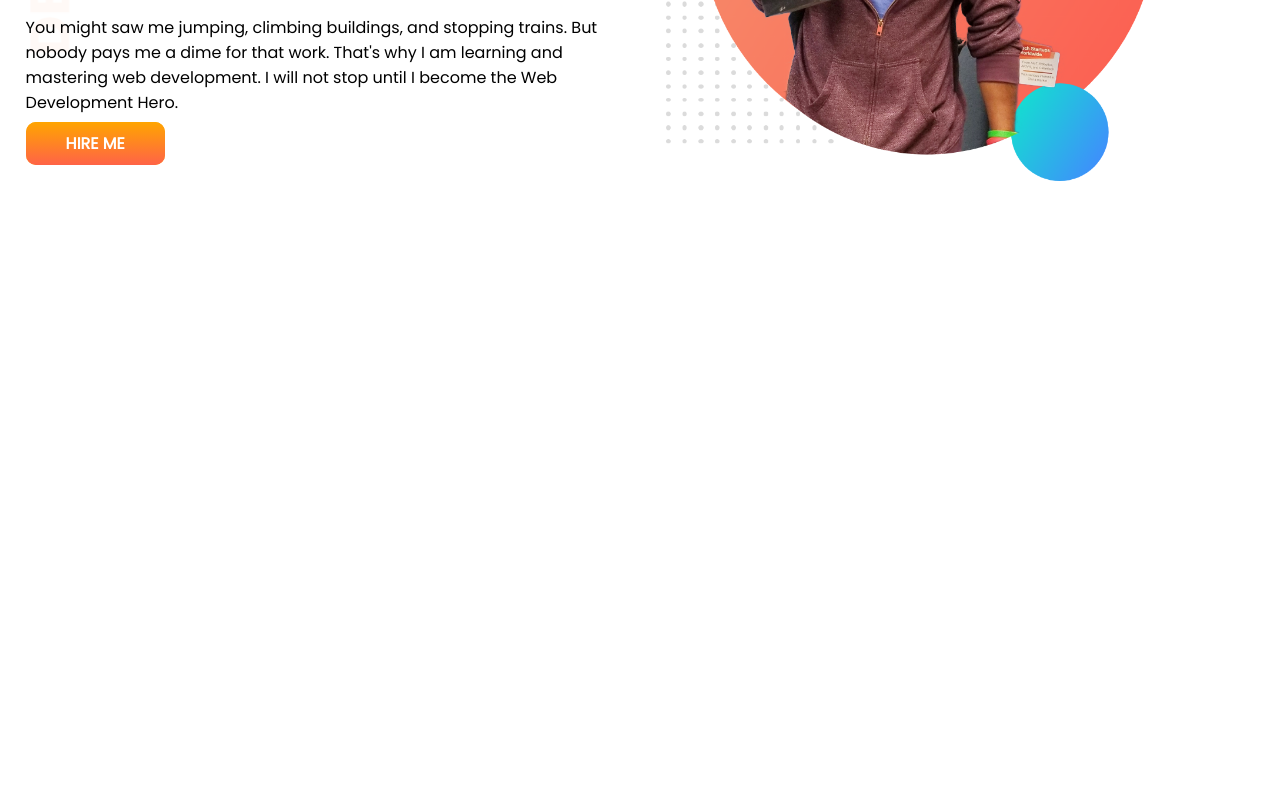
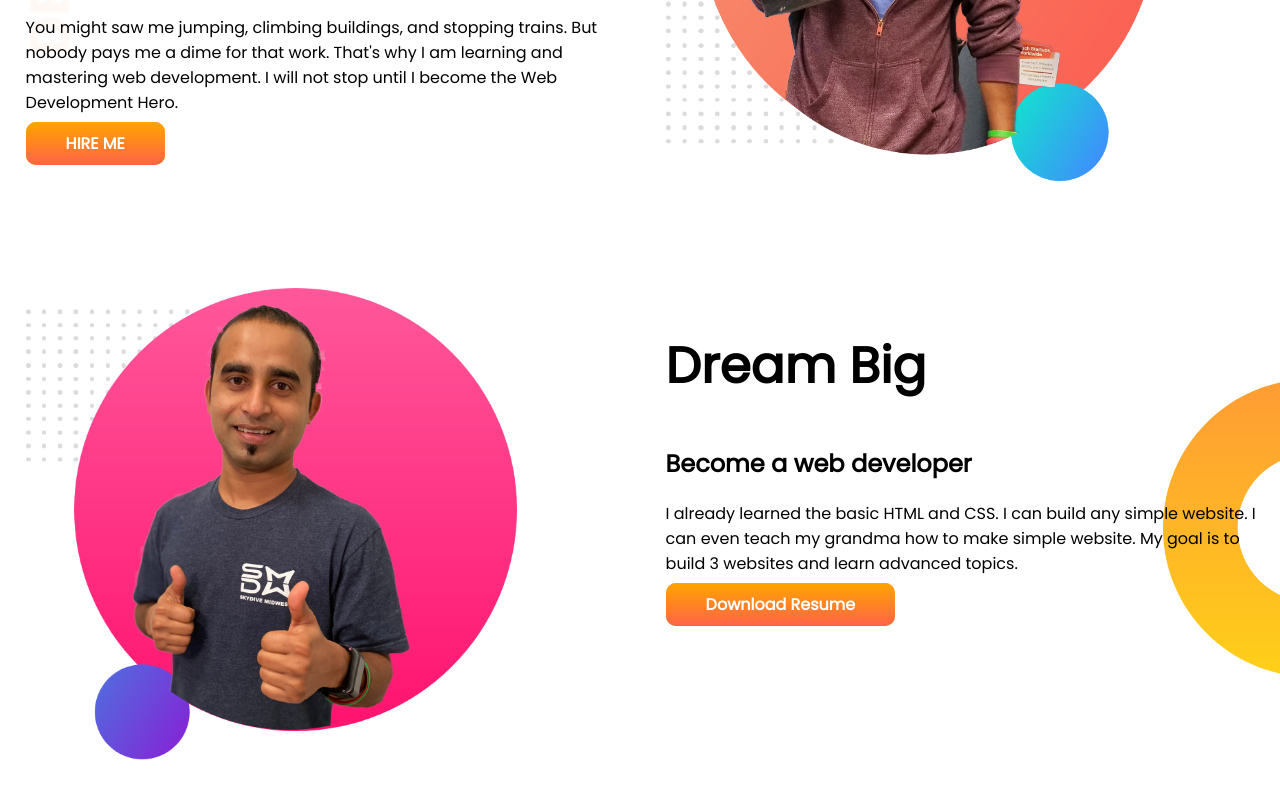
Before and after one commit to Mr-5HANTO/devolper-portfolio, a plain HTML site: page index.html in a window 1280 px wide. Shown: the part 307-1106 px from the top of the page. Before the commit the page ends 800 px from the top, so only its background shows below. Drawn offline with Linux system fonts and the light colour scheme.

Commit message:
dream added

```diff
--- a/index.html
+++ b/index.html
@@ -27,6 +27,19 @@
             <img src="images/jhankar.png" alt="">
         </div>
     </section>
+    <section class="dream-big">
+        <div class="half-width">
+            <img src="images/jhankar2.png" alt="">
+        </div>
+        <div class="half-width">
+            <h1>Dream Big</h1>
+            <h2>Become a web developer</h2>
+            <p>I already learned the basic HTML and CSS. I can build any simple website. I can even teach my grandma how
+                to make simple website. My goal is to build 3 websites and learn advanced topics.</p>
+            <a class="link-button" target="_blank" href="https://www.facebook.com/public/Shanto-Hasan">Download
+                Resume</a>
+        </div>
+    </section>
 </body>
 
 </html>
--- a/style.css
+++ b/style.css
@@ -10,6 +10,7 @@ H1{
 }
 section{
     display: flex;
+    margin-bottom: 100px;
 }
 .half-width{
     width: 50%;
@@ -33,3 +34,8 @@ section{
     background-repeat: no-repeat;
 
 }
+.dream-big{
+    background-image: url(images/dream-bg.png);
+    background-repeat: no-repeat;
+    background-position: right;
+}
```
